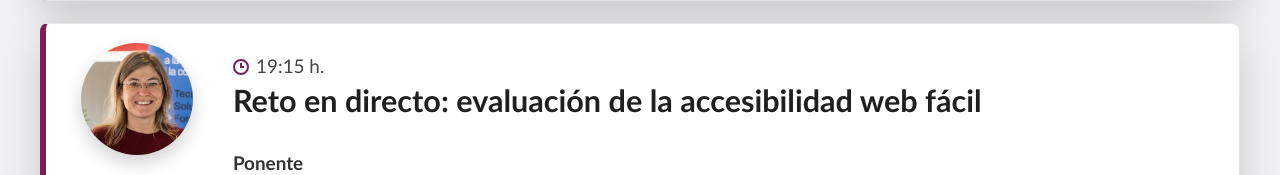
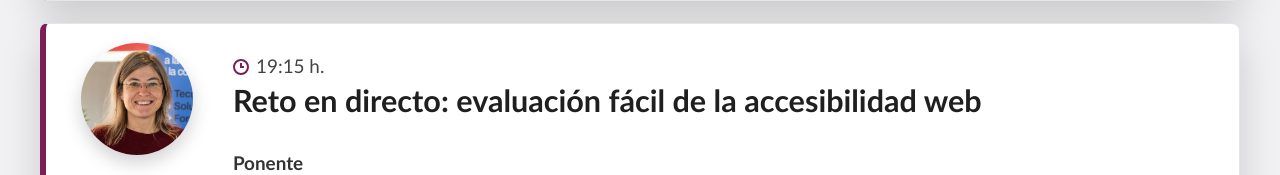
Before and after one commit to aprendeaccesibilidad/gaad, a plain HTML site: page index.html in a window 1280 px wide. Shown: the part 4476-4651 px from the top of the page. Drawn offline with Linux system fonts and the light colour scheme.

Commit message:
Update index.html

```diff
--- a/index.html
+++ b/index.html
@@ -256,7 +256,7 @@
           <article class="dfe-card" aria-labelledby="programa-card-1915" data-reveal>
             <div class="dfe-card-container">
               <p id="hora-ponencia7" class="dfe-card__time-group"><span class="visually-hidden">Hora de inicio: </span><time datetime="2026-05-28T19:15">19:15 h.</time></p>
-              <h3 id="programa-card-1915" class="govuk-heading-m" aria-labelledby="programa-card-1915 hora-ponencia7">Reto en directo: evaluación de la accesibilidad web fácil</h3>
+              <h3 id="programa-card-1915" class="govuk-heading-m" aria-labelledby="programa-card-1915 hora-ponencia7">Reto en directo: evaluación fácil de la accesibilidad web</h3>
               <div class="dfe-card__speaker">
                 <img class="dfe-card__speaker-image" src="imgs/afra-pascual.jpeg" alt="" width="400" height="400">
               </div>
```
